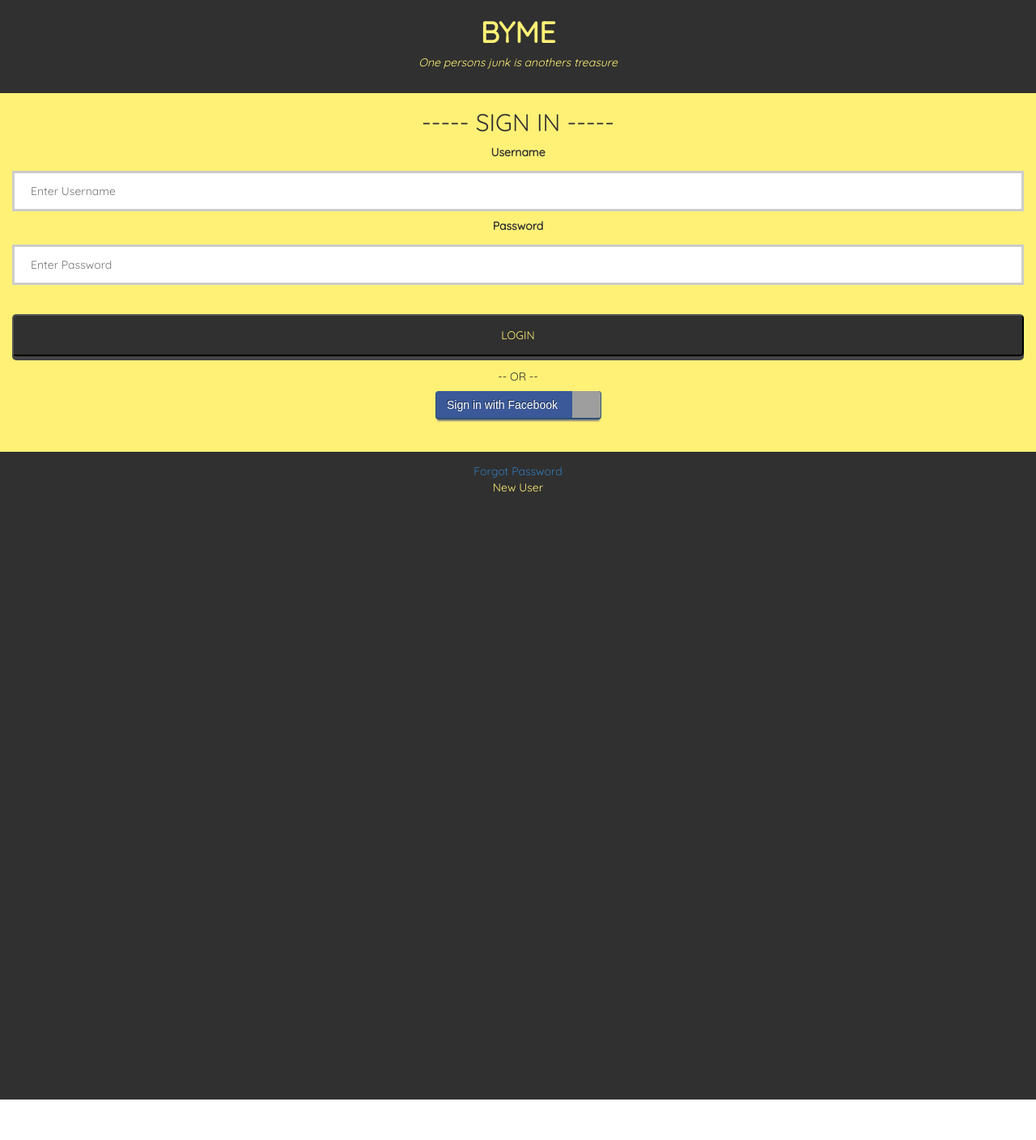
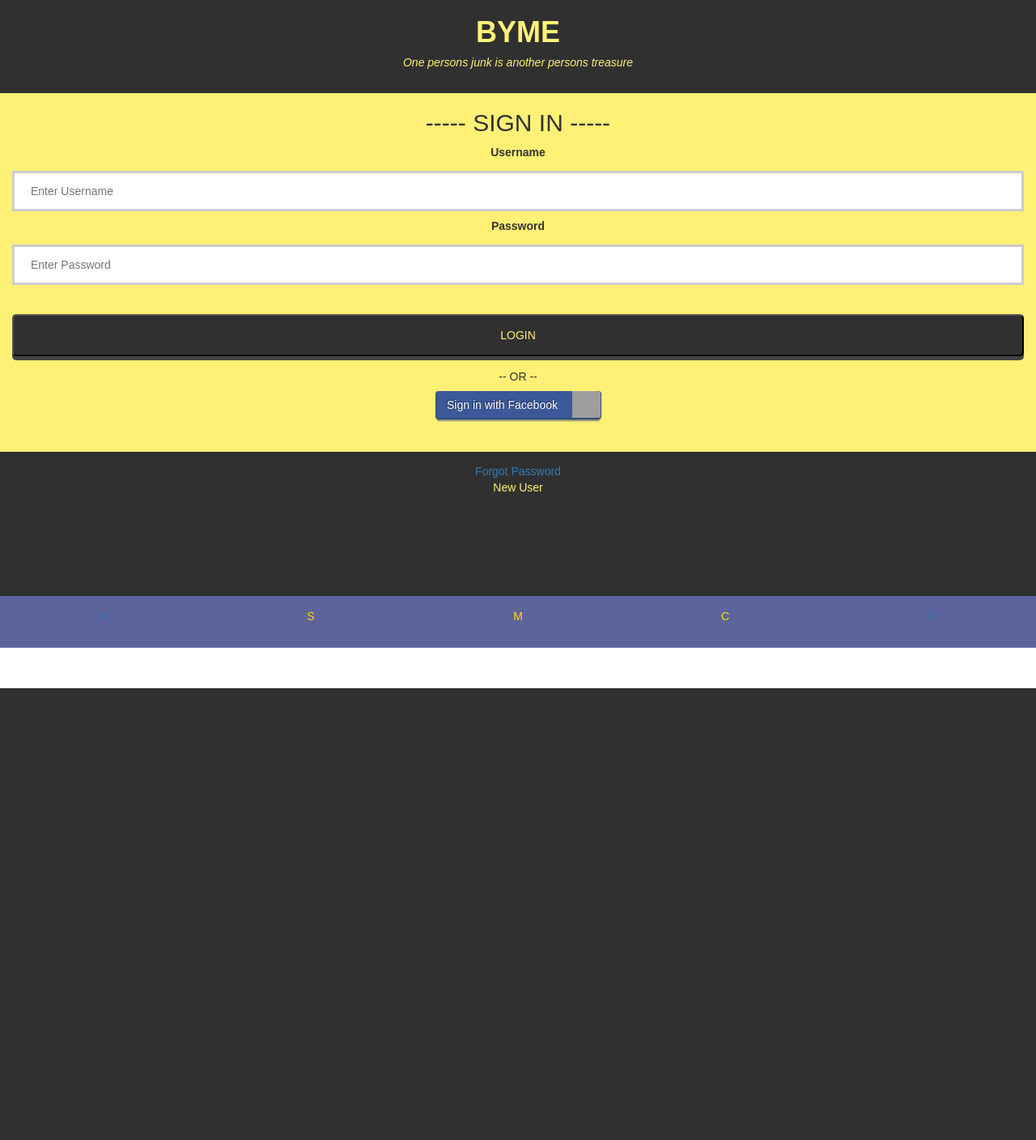
Before and after one commit to Jcsning/BYME, a PHP site: page / in a window 1280 px wide. Shown: the whole page at 81% size. After the commit the page ends 850 px from the top, so only its background shows below. Run offline with PHP 8.4, Linux system fonts and the light colour scheme; grey boxes are pictures that could not be loaded.

Commit message:
Add files via upload

```diff
--- a/CSS/style.css
+++ b/CSS/style.css
@@ -14,12 +14,11 @@
     color: #FFF176;
     padding: 14px 20px;
     width: 100vw;
-    height: 100vh;
 }
 
 #feedback {
     background-color: #303030;
-    font-family: 'Quicksand', sans-serif;
+    font-family: 'Marker Felt', sans-serif;
 }
 
 .loginbutton, .submitbutton {
@@ -91,8 +90,8 @@
 
 #background {
     background-color: #303030;
-    font-family: 'Quicksand', sans-serif;
-    height: 100%;
+    font-family: 'Marker Felt', sans-serif;
+    height: 100vh;
     width: 100vw;
     top: 0;
     left: 0;
@@ -105,13 +104,13 @@
     bottom: 0;
     width: 100vw;
     height: 8vh;
-    background-color: #303030;
+    background-color: #5D639B;
     text-align: center;
 }
 
 .user_interface {
-    font-family: 'Quicksand', sans-serif;
-    color: #fff176;
+    font-family: 'Marker Felt', sans-serif;
+    color: #ffDF00;
     display: flex;
 }
 
@@ -127,13 +126,13 @@
 .title,
 .price,
 .poster {
-    color: #FFF176;
+    color: #FFDF00;
     margin: 10px;
 }
 
 #header {
-    color: #FFF176;
-    background-color: #303030;
+    color: #FFDF00;
+    background-color: #5D639B;
     text-align: center;
     top: 0;
     position: fixed;
@@ -143,14 +142,14 @@
 }
 
 #posting_listings1 {
-    background-color: #FFF176;
-    color: #303030;
+    background-color: #ACABA4;
+    color: #ACABA4;
     margin-top: 60px;
     z-index: 1;
 }
 #posting_listings2{
-    background-color: #FFF176;
-    color: #303030;
+    background-color: #ACABA4;
+    color: #ACABA4;
     z-index: 1;
 }
 
@@ -162,9 +161,9 @@
 }
 
 div.container {
-    color: #FFF176;
+    color: #FFDF00;
     padding: 10px;
-    background-color: #303030;
+    background-color: #5D639B;
 }
 
 @import "compass/css3";
@@ -181,7 +180,7 @@
     background-repeat: no-repeat;
     border-radius: 4px;
     color: white;
-    font-family:"Merriweather Sans", sans-serif;
+    font-family:"Marker Felt", sans-serif;
     font-size: 14px;
     margin-bottom: 15px;
     width: 205px;
@@ -205,3 +204,7 @@
 ul.sm-wrap li#facebook-sm {
     background-image: url(http://icons.iconarchive.com/icons/danleech/simple/512/facebook-icon.png);
 }
+
+#newuser {
+    cursor: pointer;
+}
--- a/index.html
+++ b/index.html
@@ -11,11 +11,11 @@
 <body>
 
     <!--Signin-->
-    <div id = "signinpage" >
+    <div id="signinpage">
         <div id="background">
             <div class="container-fluid bg-1 text-center">
                 <h1><b>BYME</b></h1>
-        <h5><i>One persons junk is anothers treasure</i></h5>
+                <h5><i>One persons junk is another persons treasure</i></h5>
             </div>
             <br>
 
```
Also changed, not shown: other parts of index.html (+69 -76 lines). Lines whose indentation alone changed are shown as unchanged.
